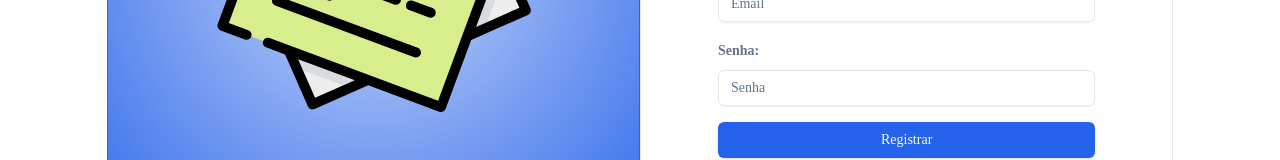
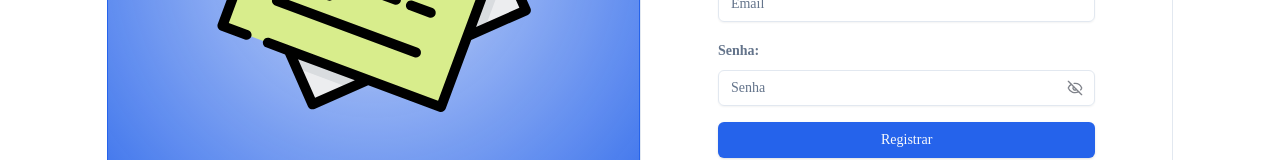
Before and after one commit to PatryckSilva/notes-manager-front, a Next.js app: page /register in a window 1280 px wide. Shown: the part 448-608 px from the top of the page. Built offline with nearby package versions, Linux system fonts and the light colour scheme; a web font is replaced by a local one.

Commit message:
Refactor folder retrieval in Sidebar and update password input in forms

```diff
--- a/src/actions/Folders/index.ts
+++ b/src/actions/Folders/index.ts
@@ -42,7 +42,9 @@ export async function deleteFolder(id: string) {
   return response;
 }
 
-export async function getFolderById(id: string): Promise<HttpResponse<IFolder>> {
+export async function getFolderById(
+  id: string,
+): Promise<HttpResponse<IFolder>> {
   const authCookie = (await cookies()).get("auth_token");
 
   const requestHeaders = {
@@ -74,7 +76,7 @@ export async function getUsersFolders(): Promise<HttpResponse<IFolder[]>> {
     url: apiEndpoints.folders.findFoldersByUser,
     headers: requestHeaders,
   });
-
+  console.log(`response`, response);
   return response;
 }
 
--- a/src/components/Sidebar/sidebar.tsx
+++ b/src/components/Sidebar/sidebar.tsx
@@ -31,10 +31,10 @@ export async function AppSidebar() {
 
   const allUserNotes = await getAllUserNotes();
   const userHasNotes = Array.isArray(allUserNotes.body) && allUserNotes.body.length > 0;
-  const allFolders =
-    (await getUsersFolders()).body?.filter(item => item.name !== "Todas as Notas") || [];
   const allNotes = Array.isArray(allUserNotes.body) ? allUserNotes.body : [];
 
+  const userFolders = (await getUsersFolders()).body || [];
+  const customFolders = userFolders.filter(item => item.name !== "Todas as Notas") || [];
   return (
     <Sidebar className={`!bg-white`}>
       <Link href={`/`} passHref>
@@ -48,7 +48,7 @@ export async function AppSidebar() {
 
       <SidebarContent>
         <SidebarGroup>
-          <SidebarAllNotesCollapsible allFolders={allFolders}>
+          <SidebarAllNotesCollapsible allFolders={customFolders}>
             <CollapsibleContent
               className={`text-popover-foreground outline-none data-[state=open]:animate-in data-[state=closed]:animate-out data-[state=closed]:fade-out-0 data-[state=open]:fade-in-0 data-[side=bottom]:slide-in-from-top-2 data-[side=left]:slide-in-from-right-2 data-[side=right]:slide-in-from-left-2 data-[side=top]:slide-in-from-bottom-2`}
             >
@@ -91,7 +91,7 @@ export async function AppSidebar() {
           </SidebarGroupLabel>
 
           <SidebarGroupContent>
-            <SidebarAllFoldersCollapsible allFolders={allFolders} />
+            <SidebarAllFoldersCollapsible allFolders={customFolders} />
           </SidebarGroupContent>
         </SidebarGroup>
       </SidebarContent>
--- a/src/components/layouts/login/LoginForm/index.tsx
+++ b/src/components/layouts/login/LoginForm/index.tsx
@@ -12,6 +12,7 @@ import {
   FormMessage,
 } from "@/components/ui/form";
 import { Input } from "@/components/ui/input";
+import { PasswordInput } from "@/components/ui/password-input";
 import { useToast } from "@/hooks/use-toast";
 import { zodResolver } from "@hookform/resolvers/zod";
 import { Loader } from "lucide-react";
@@ -83,7 +84,7 @@ export function LoginForm() {
             <FormItem>
               <FormLabel className="font-semibold text-muted-foreground">Senha:</FormLabel>
               <FormControl>
-                <Input placeholder="Senha" type="password" {...field} />
+                <PasswordInput placeholder="Senha" {...field} />
               </FormControl>
               <FormMessage />
             </FormItem>
--- a/src/components/layouts/register/registerForm/index.tsx
+++ b/src/components/layouts/register/registerForm/index.tsx
@@ -12,6 +12,7 @@ import {
   FormMessage,
 } from "@/components/ui/form";
 import { Input } from "@/components/ui/input";
+import { PasswordInput } from "@/components/ui/password-input";
 import { useToast } from "@/hooks/use-toast";
 import { zodResolver } from "@hookform/resolvers/zod";
 import { Loader } from "lucide-react";
@@ -98,7 +99,7 @@ export function RegisterForm() {
             <FormItem>
               <FormLabel className="font-semibold text-muted-foreground">Senha:</FormLabel>
               <FormControl>
-                <Input placeholder="Senha" type="password" {...field} />
+                <PasswordInput placeholder="Senha" {...field} />
               </FormControl>
               <FormMessage />
             </FormItem>
--- /dev/null
+++ b/src/components/ui/password-input.tsx
@@ -0,0 +1,46 @@
+"use client";
+
+import { Button } from "@/components/ui/button";
+import { cn } from "@/lib/utils";
+import { EyeIcon, EyeOffIcon } from "lucide-react";
+import * as React from "react";
+
+import { Input } from "./input";
+
+type InputProps = React.ComponentPropsWithoutRef<"input">;
+
+const PasswordInput = React.forwardRef<HTMLInputElement, InputProps>(
+  ({ className, ...props }, ref) => {
+    const [showPassword, setShowPassword] = React.useState(false);
+    const disabled = props.value === "" || props.value === undefined || props.disabled;
+    return (
+      <div className="relative">
+        <Input
+          className={cn(" pr-10", className)}
+          ref={ref}
+          type={showPassword ? "text" : "password"}
+          {...props}
+        />
+        <Button
+          className="absolute right-0 top-0 h-full px-3 py-2 hover:bg-transparent"
+          disabled={disabled}
+          onClick={() => setShowPassword(prev => !prev)}
+          size="sm"
+          type="button"
+          variant="ghost"
+        >
+          {showPassword && !disabled ? (
+            <EyeIcon aria-hidden="true" className="size-4" />
+          ) : (
+            <EyeOffIcon aria-hidden="true" className="size-4" />
+          )}
+          <span className="sr-only">{showPassword ? "Hide password" : "Show password"}</span>
+        </Button>
+      </div>
+    );
+  },
+);
+
+PasswordInput.displayName = "PasswordInput";
+
+export { PasswordInput };
```
